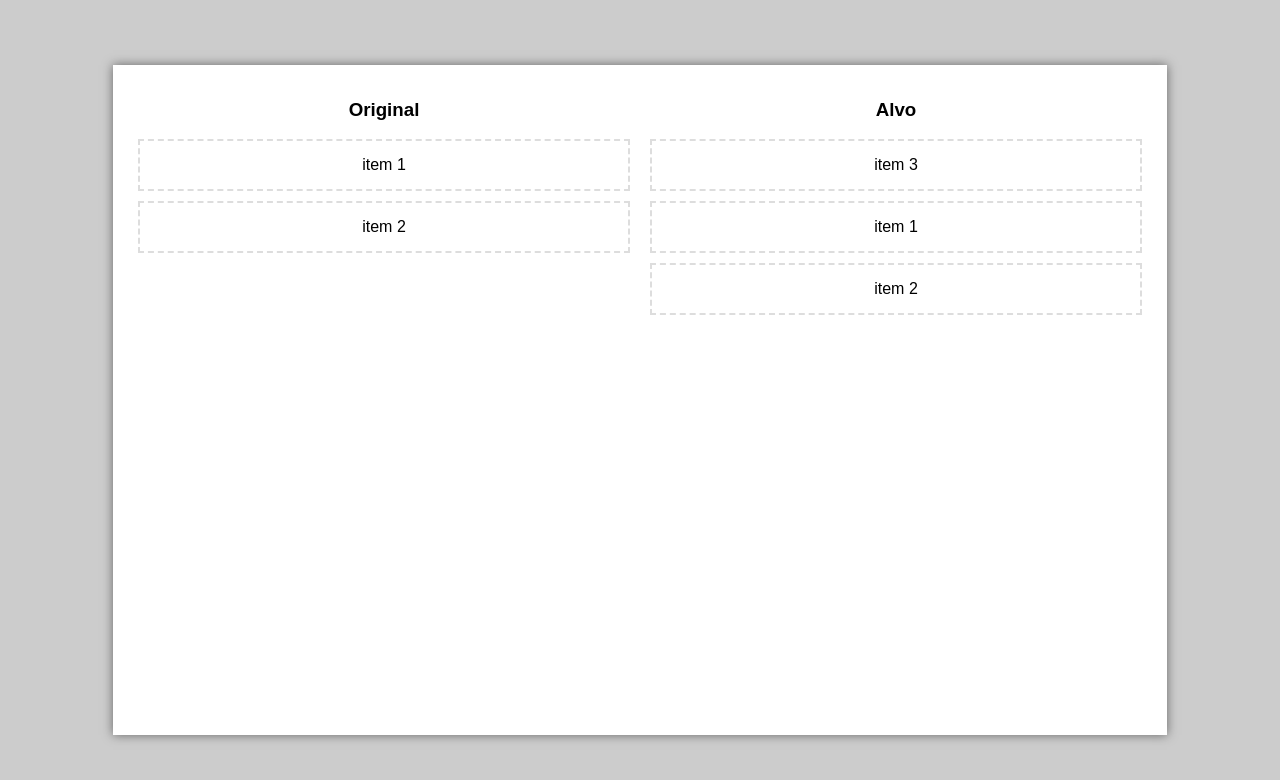
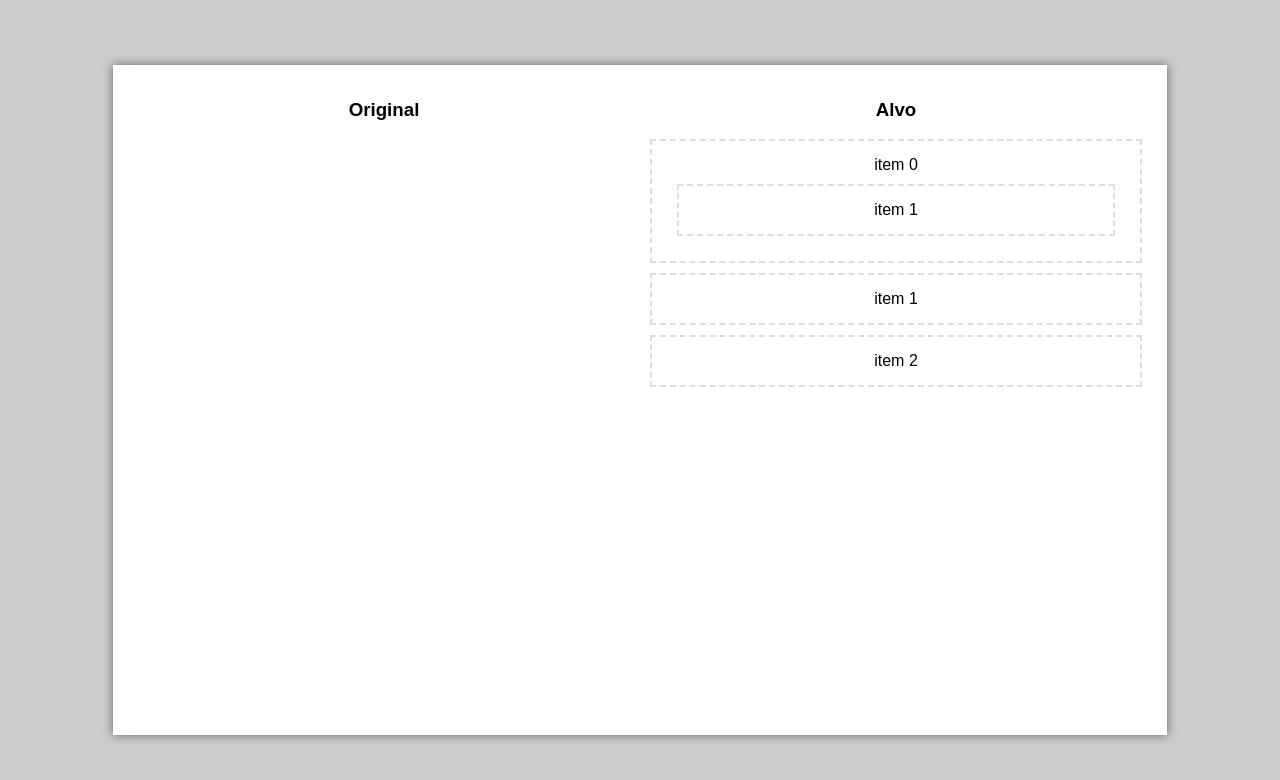
Before and after one commit to vanessafmotta/curso-de-JavaScript-udemy, a plain HTML site: page DOM_2/desafio.html in a window 1280 px wide. Drawn offline with Linux system fonts and the light colour scheme.

Commit message:
atv resolvidas

```diff
--- a/DOM_2/desafio.html
+++ b/DOM_2/desafio.html
@@ -88,11 +88,31 @@
 
 		//altere o texto da primeira li de .alvo para "item 0"
 
+        //desafio solucionado com duas alternativas
+        // ulAlvo.firstElementChild.textContent='item 0'
+
+        //ou
+        ulAlvo.children[0].textContent = "item 0"
+
 		//clone a ul de .original e a inclua na primeira li de .alvo
 
+        const ulClone = ulOriginal.cloneNode(true)
+        ulAlvo.firstElementChild.appendChild(ulClone)
+
 		//remova a ultima li (item2) da lista inserida na etapa anterior
+        ulClone.removeChild(ulClone.lastElementChild)
 
 		//remova as duas li's que sobraram na ul original
+        //desafio solucionado com duas alternativas
+
+        // ulOriginal.removeChild(ulOriginal.firstElementChild)
+        // ulOriginal.removeChild(ulOriginal.lastElementChild)
+
+        //ou
+
+        ulOriginal.innerHTML = ""
+
+
 
 
     </script>
```
